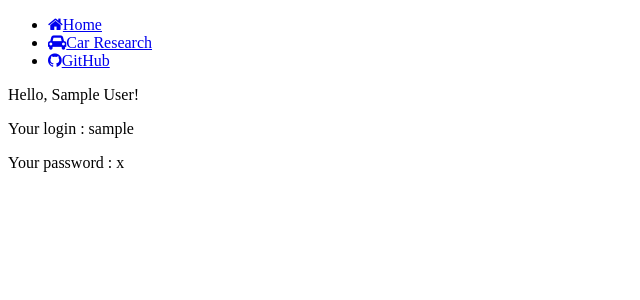
After one commit to haribo0372/carParser, a Flask app: template templates/del.html in a window 1280 px wide. The commit adds this page. Shown: the top 300 px of the page, without its empty margins (0-640 px from the left). Run offline with Flask 3, Linux system fonts and the light colour scheme; the template is opened without the code that fills it: most values are stand-ins (such as "Sample title", 1, 10 or a date in 2020); some libraries are stand-ins or nearby versions; some web fonts are replaced.

Commit message:
Create flask app

```diff
--- /dev/null
+++ b/flask_app.py
@@ -0,0 +1,88 @@
+import requests
+from flask import Flask, render_template, request, redirect
+import psycopg2
+
+app = Flask(__name__)
+conn = psycopg2.connect(database="carParser",
+                        user="postgres",
+                        password="plombier520796",
+                        host="localhost",
+                        port="5432")
+
+cursor = conn.cursor()
+
+
+@app.route('/', methods=['POST', 'GET'])
+def main():
+    if request.method == 'POST':
+        if request.form.get("login"):
+            return redirect("/login")
+
+    return render_template('main.html')
+
+
+@app.route('/login/', methods=['POST', 'GET'])
+def login():
+    if request.method == 'POST':
+        if request.form.get("login"):
+            login = request.form.get('login')
+            password = request.form.get('password')
+            if login == "" or password == "":
+                return render_template("login.html", empty_credentials=True)
+            else:
+                cursor.execute("SELECT * FROM users WHERE login=%s AND password=%s", (str(login),
+                                                                                      str(password)))
+                records = list(cursor.fetchall())
+                if len(records) == 0:
+                    return render_template("login.html", not_registered=True)
+                else:
+                    return render_template('account.html', full_name=records[0][1], login=records[0][2],
+                                           password=records[0][3])
+        elif request.form.get("registration"):
+            return redirect("/registration/")
+    return render_template('login.html')
+
+
+@app.route('/registration/', methods=['POST', 'GET'])
+def registration():
+    if request.method == 'POST':
+        name = request.form.get('name')
+        login = request.form.get('login')
+        password = request.form.get('password')
+        if name == "":
+            return render_template('registration.html', name_null=True)
+        elif login == "":
+            return render_template('registration.html', login_null=True)
+        elif password == "":
+            return render_template('registration.html', password_null=True)
+        else:
+            cursor.execute("SELECT login FROM users WHERE login = '{0}';".format(str(login)))
+            log = list(cursor.fetchall())
+            if len(log) != 0:
+                return render_template('registration.html', login_exists=True)
+            else:
+                cursor.execute("SELECT password FROM users WHERE password = '{0}';".format(str(password)))
+                passw = list(cursor.fetchall())
+                if len(passw) != 0:
+                    return render_template('registration.html', password_exists=True)
+                else:
+                    username = str(name)
+                    symbols = any(char in "1234567890<>\|№@=[]{}~.,:;!_*-+()/#¤%&)" for char in username)
+                    if symbols:
+                        return render_template('registration.html', symbolsError=True)
+                    else:
+                        cursor.execute('INSERT INTO users (name, login, password) VALUES (%s, %s, %s);',
+                                       (str(name), str(login), str(password)))
+                        conn.commit()
+                        return redirect('/login/')
+    return render_template('registration.html')
+
+#
+# @app.route('/login/account', methods=['POST', 'GET'])
+# def account():
+#     return render_template('account.html', full_name=records[0][1], login=records[0][2],
+#                            password=records[0][3])
+
+
+if __name__ == "__main__":
+    app.run(debug=True)
--- a/main.py
+++ /dev/null
@@ -1,4 +0,0 @@
-import requests
-from flask import Flask, render_template, request, redirect
-
-app = Flask(__name__)
--- /dev/null
+++ b/templates/del.html
@@ -0,0 +1,36 @@
+<!DOCTYPE html>
+<html lang="en">
+<head>
+    <meta charset="UTF-8">
+    <link rel="stylesheet" href="{{ url_for('static',filename='styles/css/font-awesome.css') }}" type="text/css">
+    <link rel="stylesheet" href= "{{ url_for('static',filename='styles/css/style.css') }}" type="text/css">
+    <link href="https://fonts.googleeapis.com/css?family=Cuprum" rel="stylesheet">
+    <title>Account</title>
+</head>
+<body>
+
+<header>
+  <nav class="dws-menu">
+    <ul>
+      <li><a href="#"><i class="fa fa-home"></i>Home</a></li>
+      <li><a href="#"><i class="fa fa-car"></i>Car Research</a></li>
+      <li><a href="#"><i class="fa fa-github"></i>GitHub</a></li>
+    </ul>
+  </nav>
+</header>
+
+
+<form action="" method="post">
+    {% if full_name %}
+    <p>Hello, {{full_name}}! </p>
+    {% endif %}
+    {% if login %}
+    <p> Your login : {{login}} </p>
+    {% endif %}
+    {% if password %}
+    <p> Your password : {{password}} </p>
+    {% endif %}
+</form>
+
+</body>
+</html>
```
Also changed, not shown: templates/account.html (added, +24 -0 lines), templates/login.html (added, +30 -0 lines), templates/main.html (+6 -2 lines), templates/registration.html (added, +60 -0 lines), static/styles/css/style.css (added), 1 other file.
